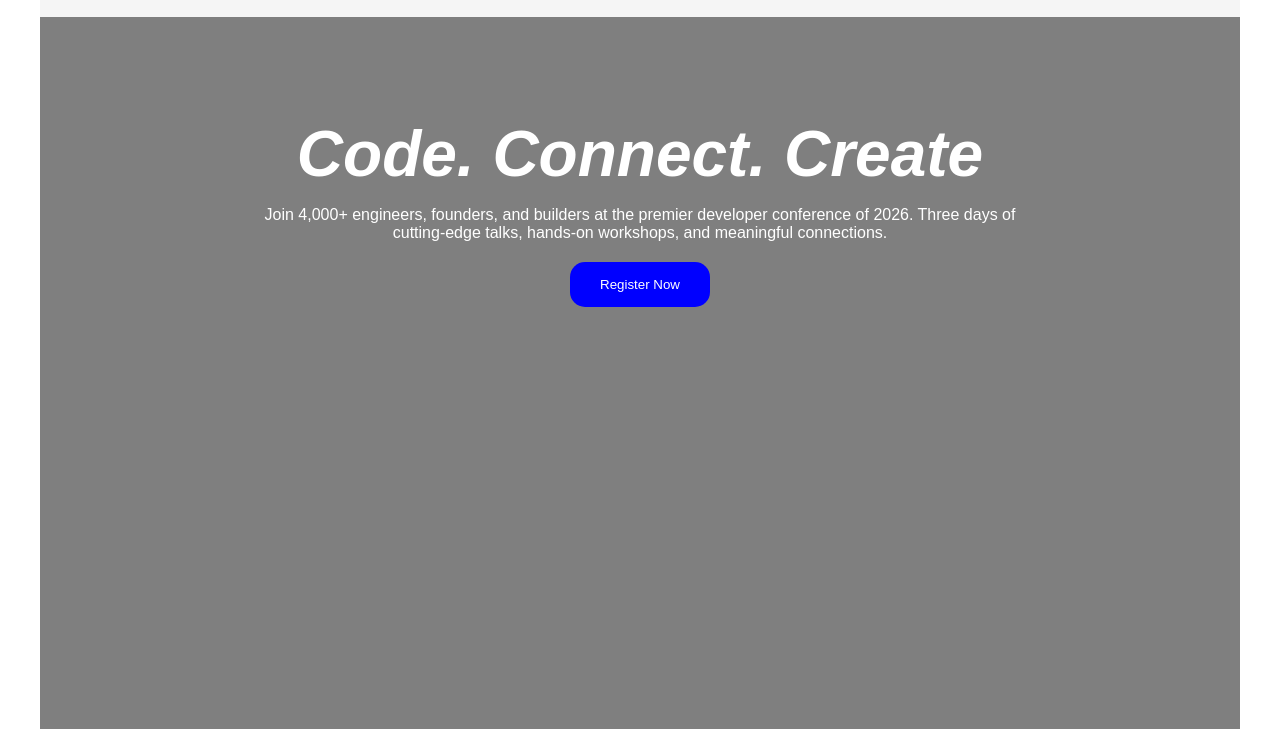
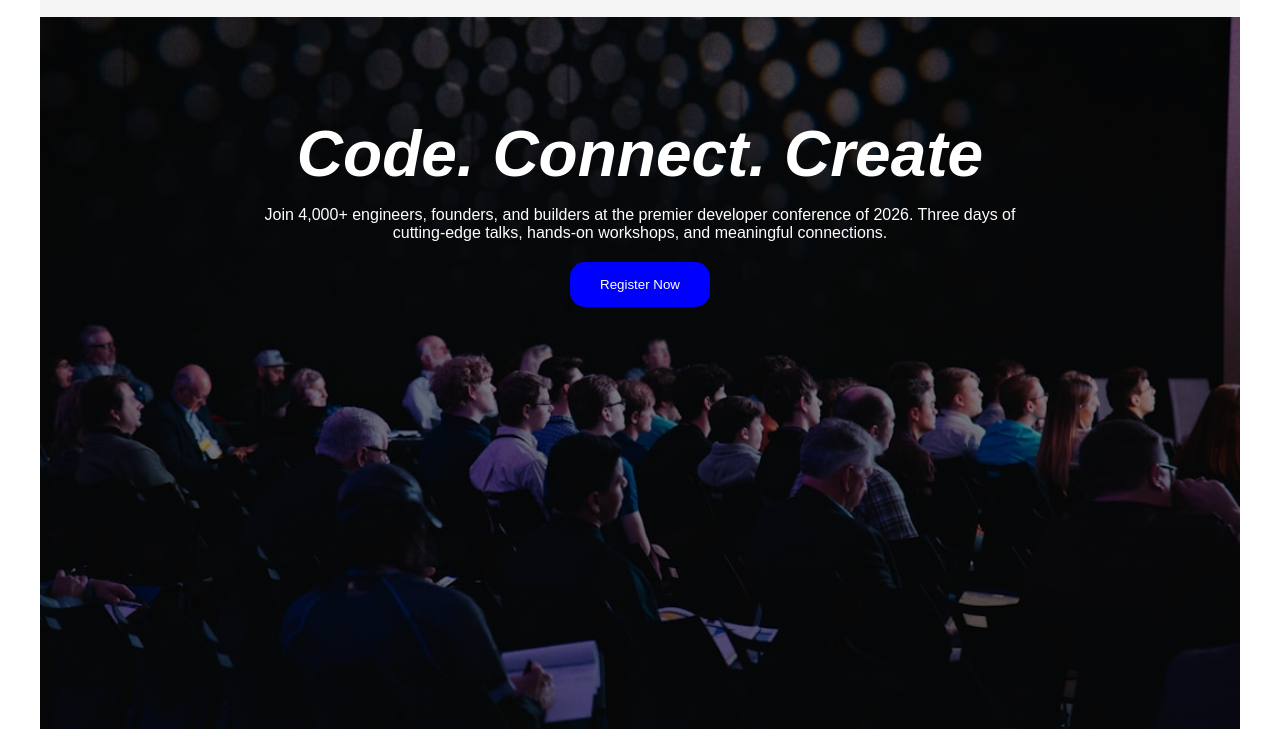
Before and after one commit to AHNAF-INQUIAD/Assignment-01, a plain HTML site: page index.html in a window 1280 px wide. Shown: the part 71-800 px from the top of the page. Drawn offline with Linux system fonts and the light colour scheme; the site is published under a folder, as on GitHub Pages, so addresses that start at the root find nothing.

Commit message:
bg image done

```diff
--- a/styles/style.css
+++ b/styles/style.css
@@ -62,7 +62,7 @@ nav ul {
     align-items: center;
     color: white;
     text-align: center;
-    background-image: linear-gradient(rgba(0, 0, 0, 0.5), rgba(0, 0, 0, 0.5)), url('/photos/banner.jpg');
+    background-image: linear-gradient(rgba(0, 0, 0, 0.5), rgba(0, 0, 0, 0.5)), url("../photos/banner.jpg");
     background-size: cover;
     background-repeat: no-repeat;
     padding: 20px;
```
